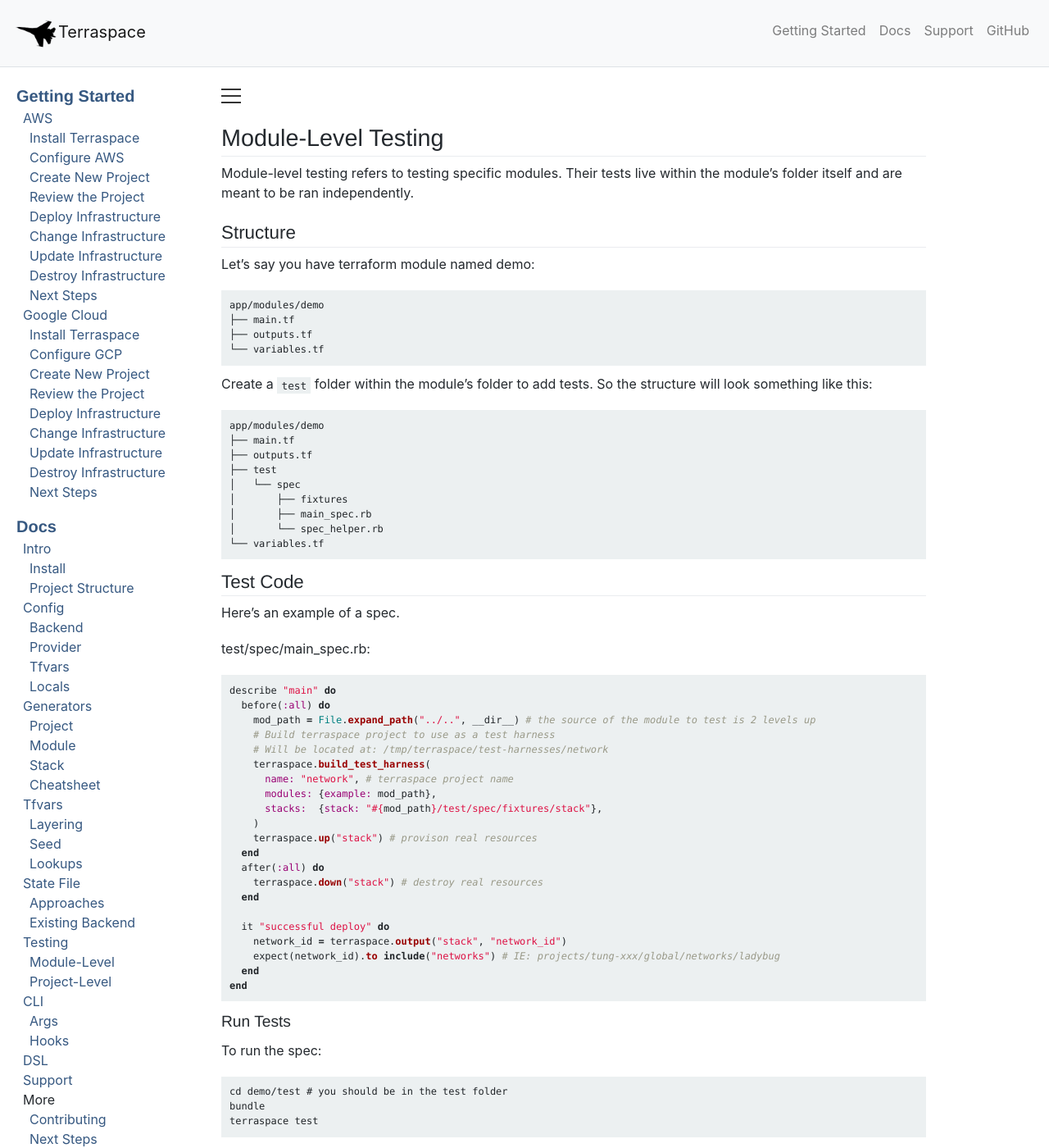
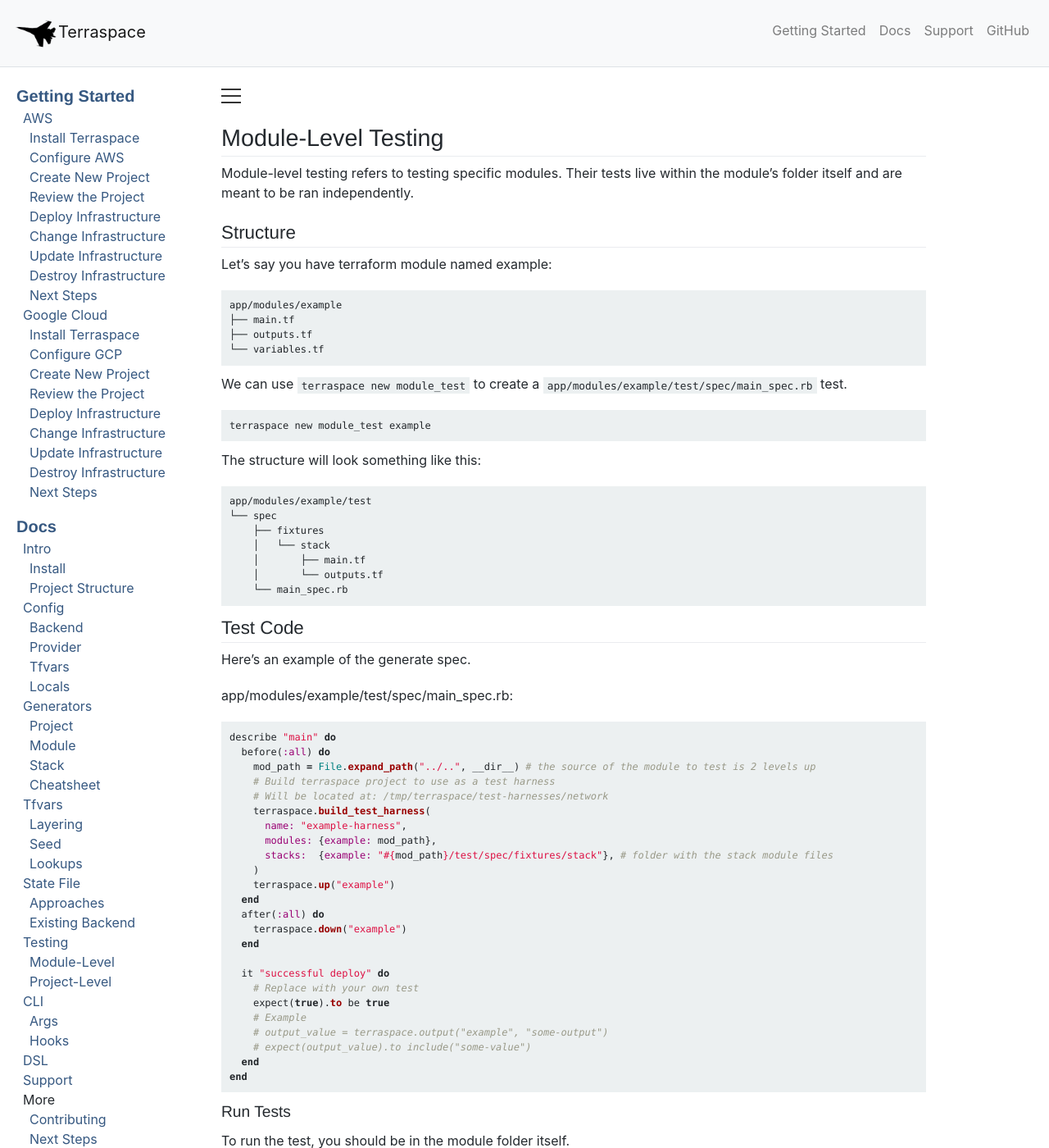
Before and after one commit to boltops-tools/terraspace-docs, a Jekyll site: the page built from _docs/testing/module.md, in a window 1280 px wide and 1400 px high. Shown: the whole window at 82% size. Built offline with Jekyll 4.4.1, drawn with Linux system fonts in a browser that asks for light colours; a script that is not in the unit is left out; some of the changed text lies outside the part shown.

Commit message:
update testing docs

````diff
--- a/_docs/testing/module.md
+++ b/_docs/testing/module.md
@@ -6,30 +6,32 @@ Module-level testing refers to testing specific modules. Their tests live within
 
 ## Structure
 
-Let's say you have terraform module named demo:
+Let's say you have terraform module named example:
 
-    app/modules/demo
+    app/modules/example
     ├── main.tf
     ├── outputs.tf
     └── variables.tf
 
-Create a `test` folder within the module's folder to add tests. So the structure will look something like this:
+We can use `terraspace new module_test` to create a `app/modules/example/test/spec/main_spec.rb` test.
 
-    app/modules/demo
-    ├── main.tf
-    ├── outputs.tf
-    ├── test
-    │   └── spec
-    │       ├── fixtures
-    │       ├── main_spec.rb
-    │       └── spec_helper.rb
-    └── variables.tf
+    terraspace new module_test example
+
+The structure will look something like this:
+
+    app/modules/example/test
+    └── spec
+        ├── fixtures
+        │   └── stack
+        │       ├── main.tf
+        │       └── outputs.tf
+        └── main_spec.rb
 
 ## Test Code
 
-Here's an example of a spec.
+Here's an example of the generate spec.
 
-test/spec/main_spec.rb:
+app/modules/example/test/spec/main_spec.rb:
 
 ```ruby
 describe "main" do
@@ -38,31 +40,32 @@ describe "main" do
     # Build terraspace project to use as a test harness
     # Will be located at: /tmp/terraspace/test-harnesses/network
     terraspace.build_test_harness(
-      name: "network", # terraspace project name
+      name: "example-harness",
       modules: {example: mod_path},
-      stacks:  {stack: "#{mod_path}/test/spec/fixtures/stack"},
+      stacks:  {example: "#{mod_path}/test/spec/fixtures/stack"}, # folder with the stack module files
     )
-    terraspace.up("stack") # provison real resources
+    terraspace.up("example")
   end
   after(:all) do
-    terraspace.down("stack") # destroy real resources
+    terraspace.down("example")
   end
 
   it "successful deploy" do
-    network_id = terraspace.output("stack", "network_id")
-    expect(network_id).to include("networks") # IE: projects/tung-xxx/global/networks/ladybug
+    # Replace with your own test
+    expect(true).to be true
+    # Example
+    # output_value = terraspace.output("example", "some-output")
+    # expect(output_value).to include("some-value")
   end
 end
 ```
 
 ### Run Tests
 
-To run the spec:
+To run the test, you should be in the module folder itself.
 
     cd demo/test # you should be in the test folder
     bundle
     terraspace test
 
-## Example
-
-A code example is in [examples/testing/demo-module](https://github.com/boltops-tools/terraspace-docs/tree/master/examples/testing/demo-module).
+{% include testing/what-happens.md %}
--- /dev/null
+++ b/_includes/testing/what-happens.md
@@ -0,0 +1,6 @@
+This will:
+
+1. Generate a test harness, which is a terraspace project
+2. Run `terraspace up` to create actual resources
+3. Run your test logic
+4. Run `terraspace down` to destroy the resources
````
Also changed, not shown: _docs/testing/project.md (+1 -6 lines), examples/testing/demo-module/test/Gemfile (deleted, +0 -4 lines), examples/testing/demo-module/test/spec/main_spec.rb (deleted, +0 -21 lines), examples/testing/demo-module/test/spec/spec_helper.rb (deleted, +0 -19 lines), 6 other files.
